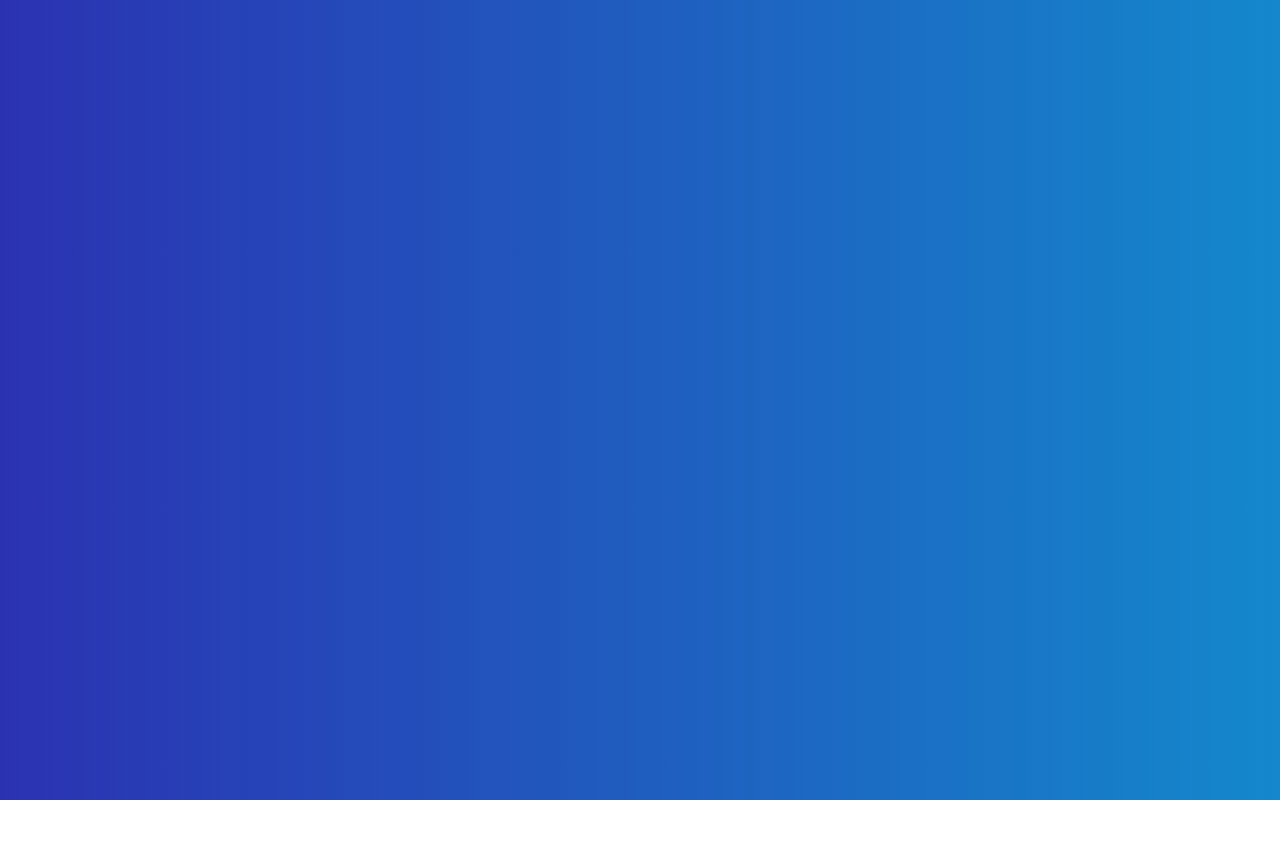
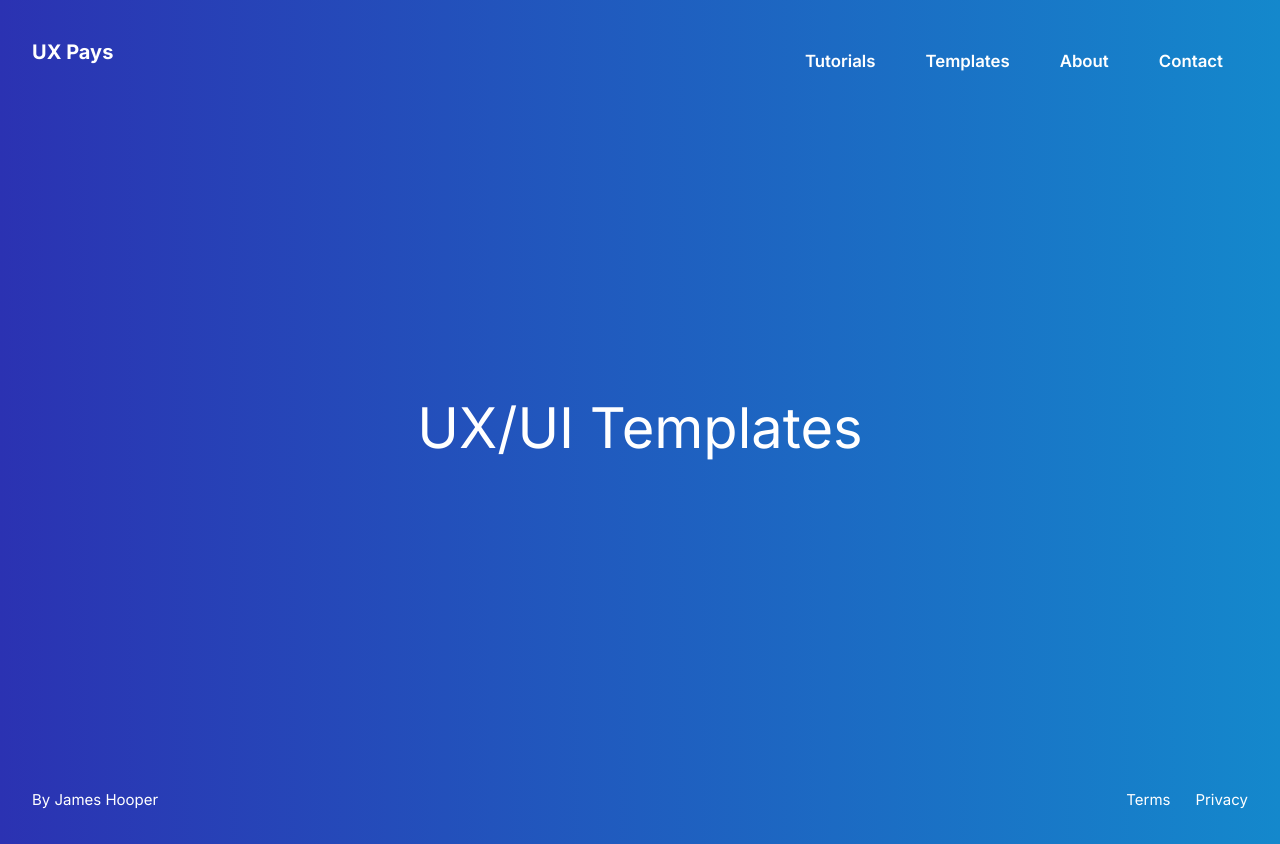
Before and after one commit to jamesdesigns/vue-project, a Vue app: page /templates in a window 1280 px wide. Before the commit this address had no page. Before the commit the page ends 800 px from the top, so only its background shows below. Built offline with nearby package versions, Linux system fonts and the light colour scheme.

Commit message:
Add Templates page

```diff
--- a/src/components/Header.vue
+++ b/src/components/Header.vue
@@ -3,6 +3,7 @@
     <router-link to="/" class="logo">UX Pays</router-link>
     <nav class="right-element">
       <router-link to="/tutorials" class="btn nav-link-1">Tutorials</router-link>
+      <router-link to="/templates" class="btn nav-link-1">Templates</router-link>
       <router-link to="/about" class="btn nav-link-2">About</router-link>
       <router-link to="/contact" class="btn nav-link-3">Contact</router-link>
     </nav>
--- a/src/router/index.ts
+++ b/src/router/index.ts
@@ -26,6 +26,14 @@ const router = createRouter({
       component: () => import('../views/TutorialsView.vue')
     },
     {
+      path: '/templates',
+      name: 'templates',
+      // route level code-splitting
+      // this generates a separate chunk (About.[hash].js) for this route
+      // which is lazy-loaded when the route is visited.
+      component: () => import('../views/Templates.vue')
+    },
+    {
       path: '/contact',
       name: 'contact',
       // route level code-splitting
--- /dev/null
+++ b/src/views/Templates.vue
@@ -0,0 +1,31 @@
+<template>
+  <Header />
+  <div class="templates">
+    <h1>UX/UI Templates</h1>
+  </div>
+  <Footer />
+</template>
+
+<style>
+
+h1 { color: white;text-align: center;font-size: 3.5rem; line-height: 1.25;}
+.templates {
+  display: flex;
+    align-items: center;
+    justify-content: center;
+    color: white;
+    height: 90vh;
+  }
+</style>
+
+<script>
+import Header from "@/components/Header.vue";
+import Footer from "@/components/Footer.vue";
+
+export default {
+  components: {
+    Header,
+    Footer
+  }
+}
+</script>
```
